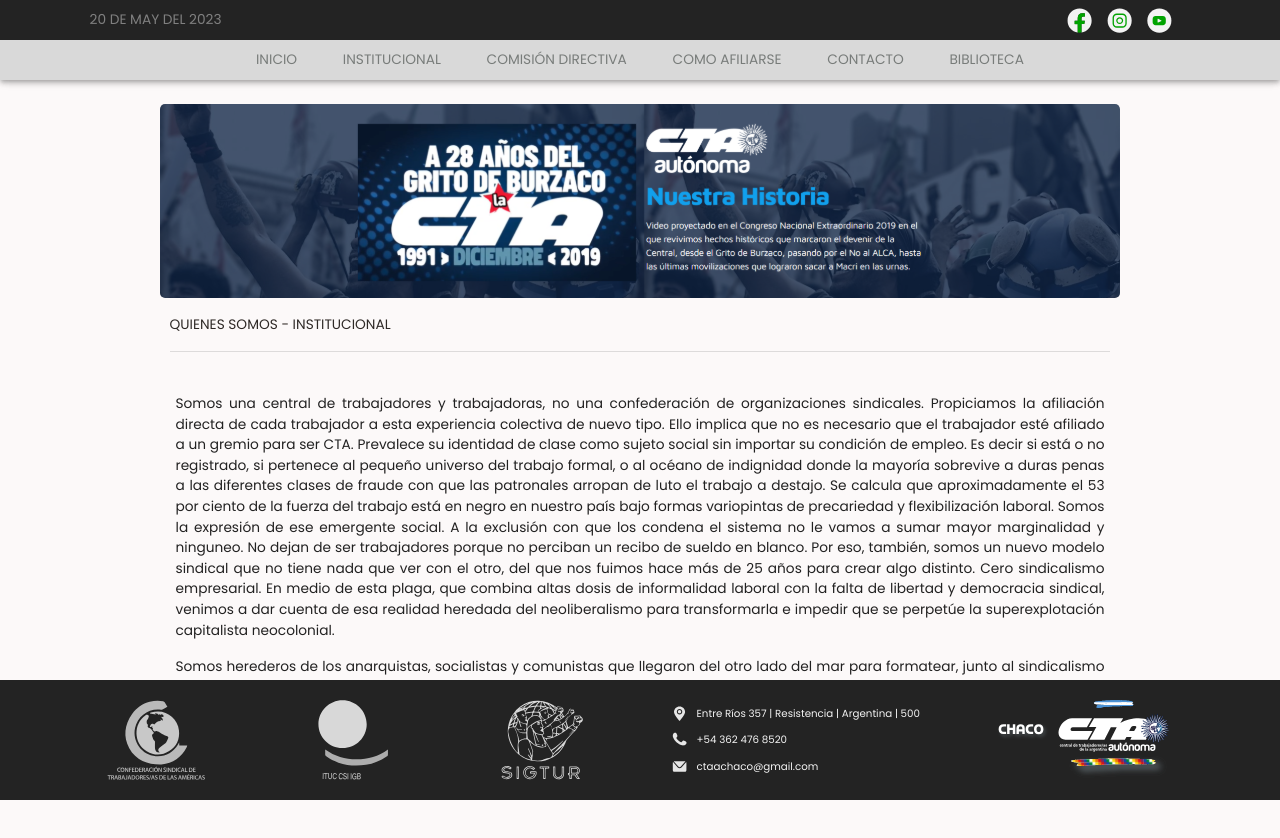
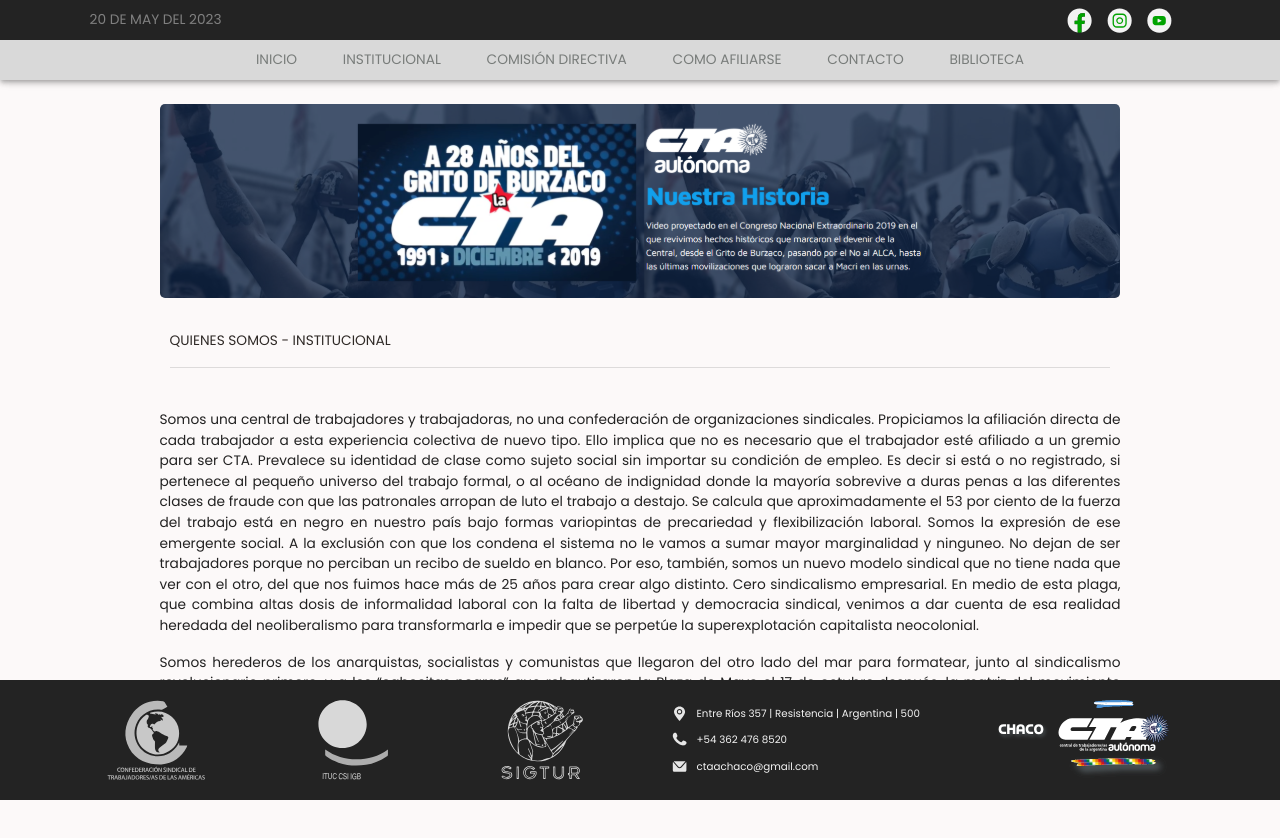
Before and after one commit to br1lisboa/REACT-CTA, a React (Vite) app: page /institucional in a window 1280 px wide. Shown: the top 838 px of the page. Built offline with nearby package versions, Linux system fonts and the light colour scheme.

Commit message:
fix:bugs

```diff
--- a/src/containers/institucional/Institucional.tsx
+++ b/src/containers/institucional/Institucional.tsx
@@ -12,7 +12,12 @@
 const Institucional = () => {
   const classes = useStyles();
   return (
-    <Grid container className={classes.container}>
+    <Grid
+      container
+      className={classes.container}
+      spacing={2}
+      justifyContent={"center"}
+    >
       <Grid item xs={12}>
         <CustomBanner
           svg={bannerSVG.img.institucionalSVG}
@@ -23,7 +28,7 @@
         <TitleDivider text={"QUIENES SOMOS - INSTITUCIONAL"} />
       </Grid>
       <Grid item xs={12}>
-        <Typography p={2} align={"justify"}>
+        <Typography align={"justify"}>
           Somos una central de trabajadores y trabajadoras, no una confederación
           de organizaciones sindicales. Propiciamos la afiliación directa de
           cada trabajador a esta experiencia colectiva de nuevo tipo. Ello
```
Also changed, not shown: src/assets/images/Neri.png (added).
